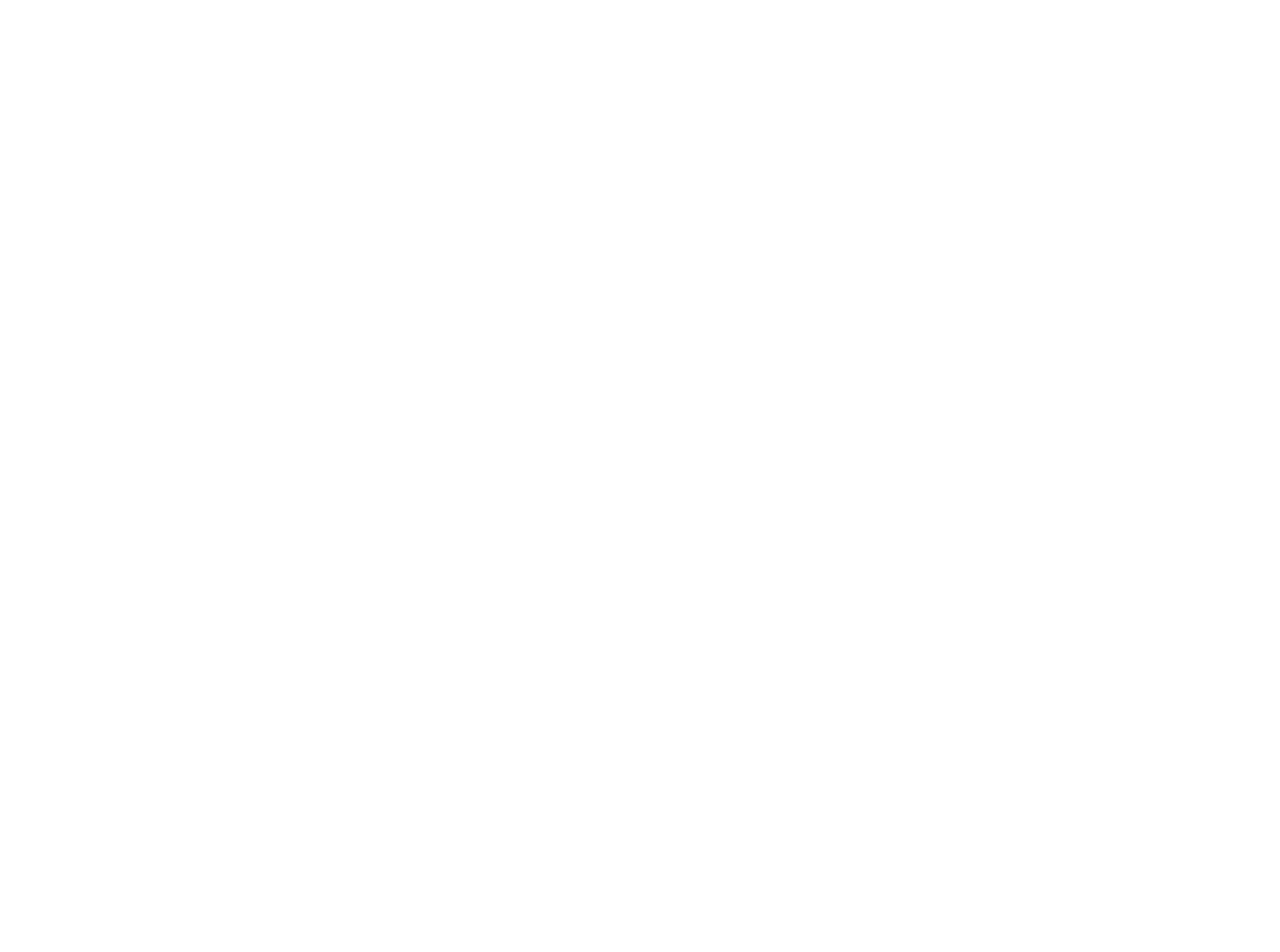
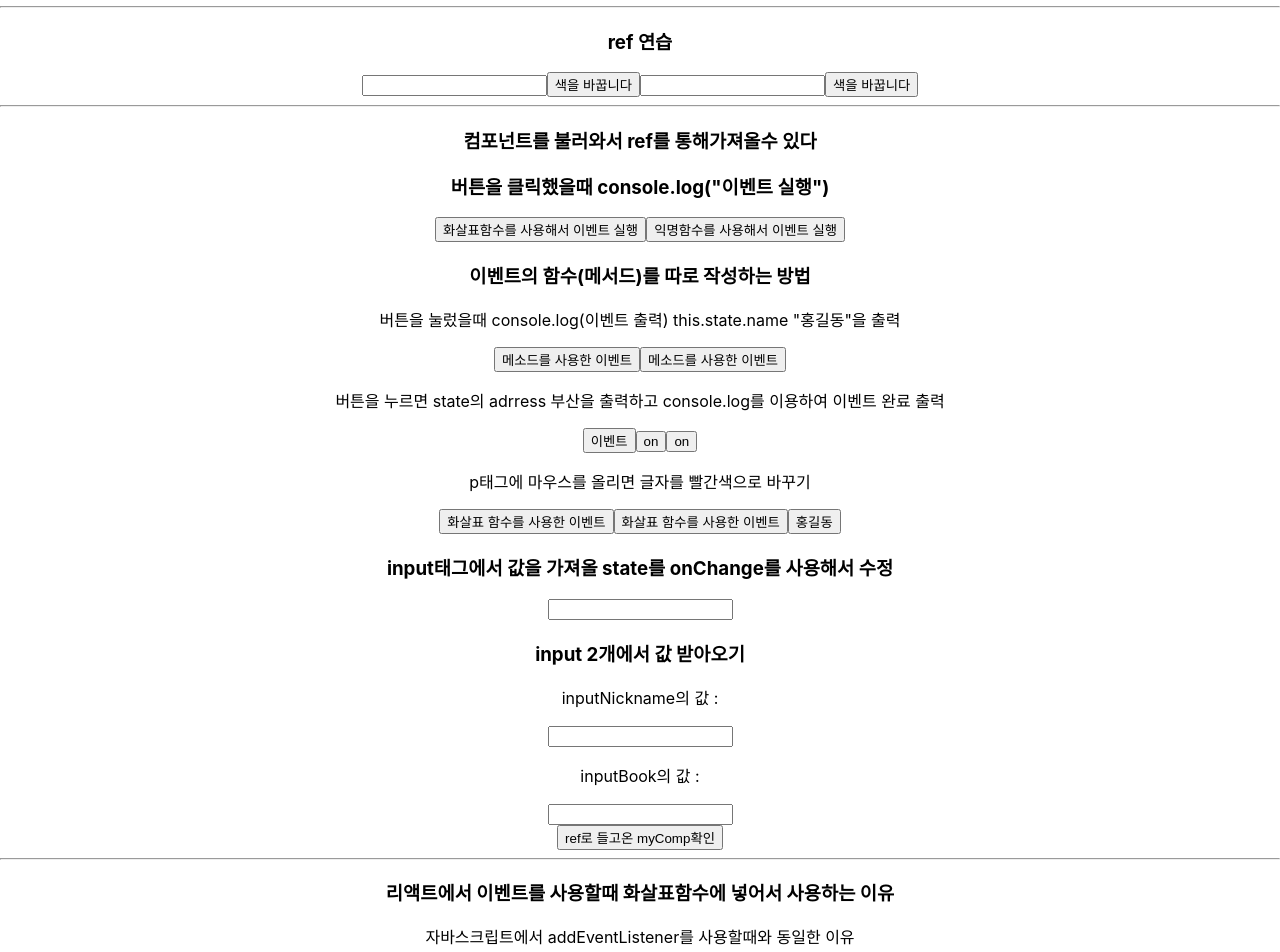
Before and after one commit to hj-Seong/2023-react, a React (Create React App) app in the folder first-react/: page / in a window 1280 px wide. Shown: the part 1940-2892 px from the top of the page. Before the commit the page ends 1938 px from the top, so only its background shows below. Built offline with nearby package versions, Linux system fonts and the light colour scheme; the HTML template or start-up script is replaced by a standard one.

Commit message:
0403 ref:Dom 확인

```diff
--- a/first-react/src/components/RefDomEvent.jsx
+++ b/first-react/src/components/RefDomEvent.jsx
@@ -1,4 +1,6 @@
 import React, { Component } from 'react'
+// 컴포넌트에서 원하는 컴포넌트를 들고와서 사용가능
+import EventComp from './EventComp';
 
 export class RefDomEvent extends Component {
   constructor (props){
@@ -15,6 +17,18 @@ export class RefDomEvent extends Component {
 
     // 16.3버전 이후 사용 가능
     this.myRef = React.createRef();
+
+    /** ref 연습 */
+    // ref 콜백 함수
+    this.inputBackground = null;
+    this.setInputBackground = (element)=> {
+      this.inputBackground = element;
+    }
+    // createRef 작성
+    this.inputBackgroundRef = React.createRef();
+
+    /** 직접작성한 컴포넌트도 ref를 통해 들고올수 있다*/
+    this.myComp = React.createRef();
   }
 
   // this.textInput접근하는 메소드
@@ -65,6 +79,55 @@ export class RefDomEvent extends Component {
         >
             myRef에 포커스
         </button>
+
+        <hr />
+        <h3>ref 연습</h3>
+        <input
+          type="text"
+          ref={this.setInputBackground}
+        />
+        <button
+          onClick={()=>{this.inputBackground.style.backgroundColor = "red";}}
+        >
+          색을 바꿉니다
+        </button>
+        <input
+          type="text"
+          ref={this.inputBackgroundRef}
+        />
+        <button
+          onClick={()=>{this.inputBackgroundRef.current.style.backgroundColor = "red"}}
+        >
+          색을 바꿉니다
+        </button>
+
+        <hr />
+        <h3> 컴포넌트를 불러와서 ref를 통해가져올수 있다</h3>
+        <EventComp ref={this.myComp}/>
+        <button
+        // 컴포넌트를 ref 로 들고오게 되면 그 컴포넌트에 있는
+        // 메소드, state, props 에 다 접근할 수 있다.
+        // state와 props의 경우 값을 가져올 수 있고
+        // 메소드의 경우 메소드를 실행할 수 있다
+        // >> 부모에서 자식 컴포넌트의 값을 가져오거나,
+        //    메소드를 실행하고 싶을때 사용 가능
+          onClick={()=>{console.dir(this.myComp.current)}}
+        >
+          ref로 들고온 myComp확인
+        </button>
+        <hr />
+        <h3>
+          리액트에서 이벤트를 사용할때
+          화살표함수에 넣어서 사용하는 이유
+        </h3>
+        <p>
+          자바스크립트에서 addEventListener를 사용할때와 동일한 이유</p>
+        <p>
+          addEventListener를 사용할때 함수를 넣을때
+          함수 이름을 넣어서 실행 <br />
+          그래서 함수이름() 실행한 결과를 넣어주면,
+          이벤트가 실행할때마다 되는것이 아니라, 화면이 렌더할때 실행
+        </p>
       </div>
     )
   }
```
